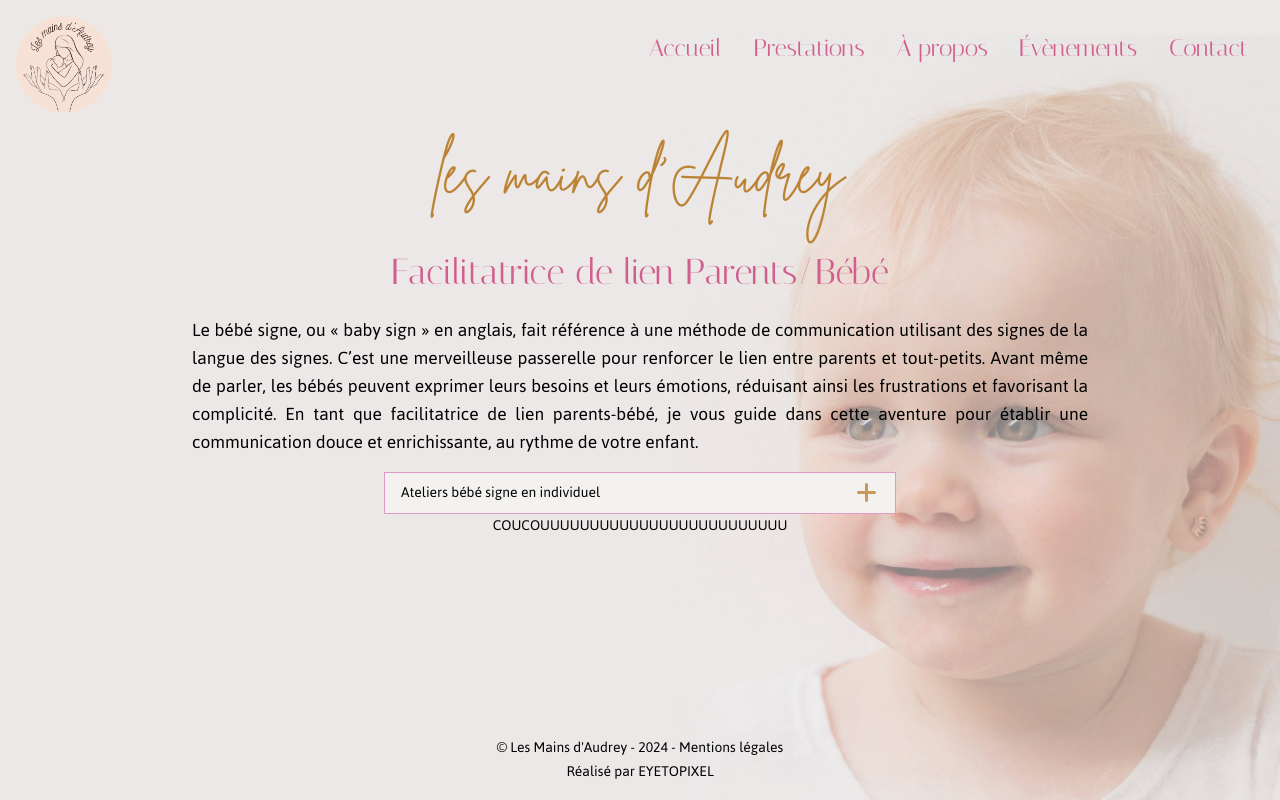
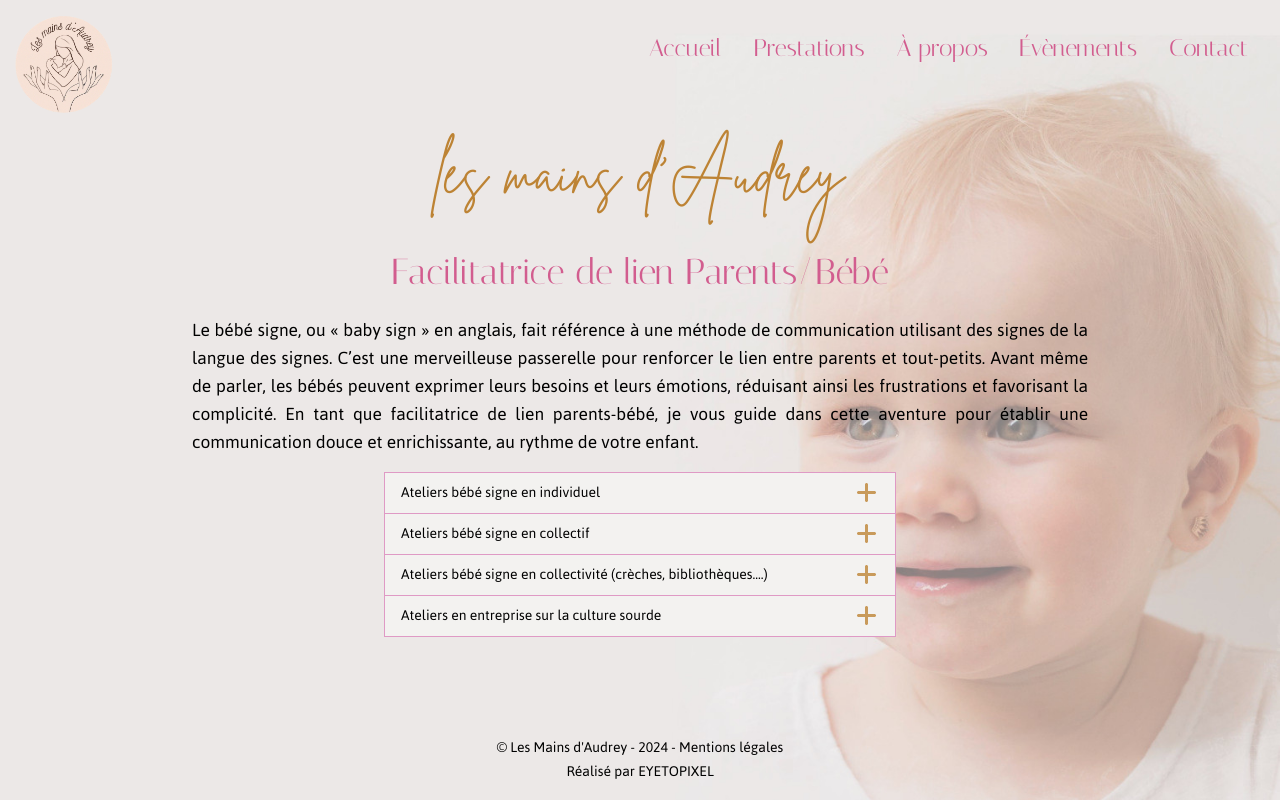
Before and after one commit to luciel53/lesmainsd-audrey, a Next.js app in the folder les-mains-d-audrey/: page / in a window 1280 px wide. Built offline with nearby package versions, Linux system fonts and the light colour scheme; what tailwindcss-animated would draw is missing.

Commit message:
fixed the borders of the accordion

```diff
--- a/les-mains-d-audrey/src/app/components/Accordion.js
+++ b/les-mains-d-audrey/src/app/components/Accordion.js
@@ -3,16 +3,23 @@
 import Image from "next/image";
 import { useState } from "react";
 
-export default function Accordion({ title, children }) {
+export default function Accordion({ title, children, isFirst }) {
   const [isOpen, setIsOpen] = useState(false);
 
   const toggleAccordion = () => {
     setIsOpen(!isOpen);
-  }
+  };
 
   return (
     <div className="flex flex-col items-center font-jaldi">
-      <button onClick={toggleAccordion} className="flex flex-row justify-between w-[40%] bg-lightBG border border-lightPink px-4 py-2">
+      <button
+        onClick={toggleAccordion}
+        className={`flex flex-row justify-between w-[40%] bg-lightBG px-4 py-2 ${
+          isOpen
+            ? "border-x border-t border-lightPink "
+            : " border border-lightPink"
+        } ${isFirst ? "" : "border-t-0"}`}
+      >
         <span>{title}</span>
         <span>
           <Image
@@ -24,7 +31,11 @@ export default function Accordion({ title, children }) {
           />
         </span>
       </button>
-      <div>{children}</div>
+      {isOpen && (
+        <div className="w-[40%] bg-lightBG border-x border-b border-lightPink px-4 py-2">
+          {children}
+        </div>
+      )}
     </div>
   );
 }
--- a/les-mains-d-audrey/src/app/page.js
+++ b/les-mains-d-audrey/src/app/page.js
@@ -21,6 +21,19 @@ export default function Home() {
         <Accordion
         title="Ateliers bébé signe en individuel"
         children="COUCOUUUUUUUUUUUUUUUUUUUUUUUUU"
+        isFirst={true}
+        />
+        <Accordion
+        title="Ateliers bébé signe en collectif "
+        children="COUCOUUUUUUUUUUUUUUUUUUUUUUUUU"
+        />
+        <Accordion
+        title="Ateliers bébé signe en collectivité (crèches, bibliothèques....)"
+        children="COUCOUUUUUUUUUUUUUUUUUUUUUUUUU"
+        />
+        <Accordion
+        title="Ateliers en entreprise sur la culture sourde"
+        children="COUCOUUUUUUUUUUUUUUUUUUUUUUUUU"
         />
       </div>
     </div>
```
